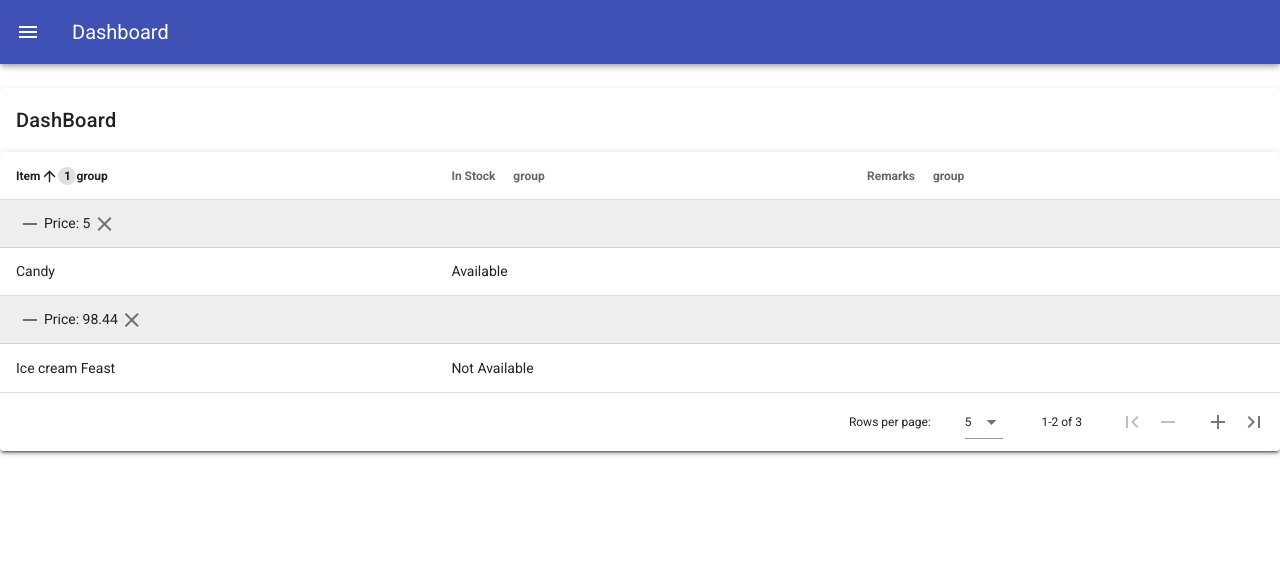
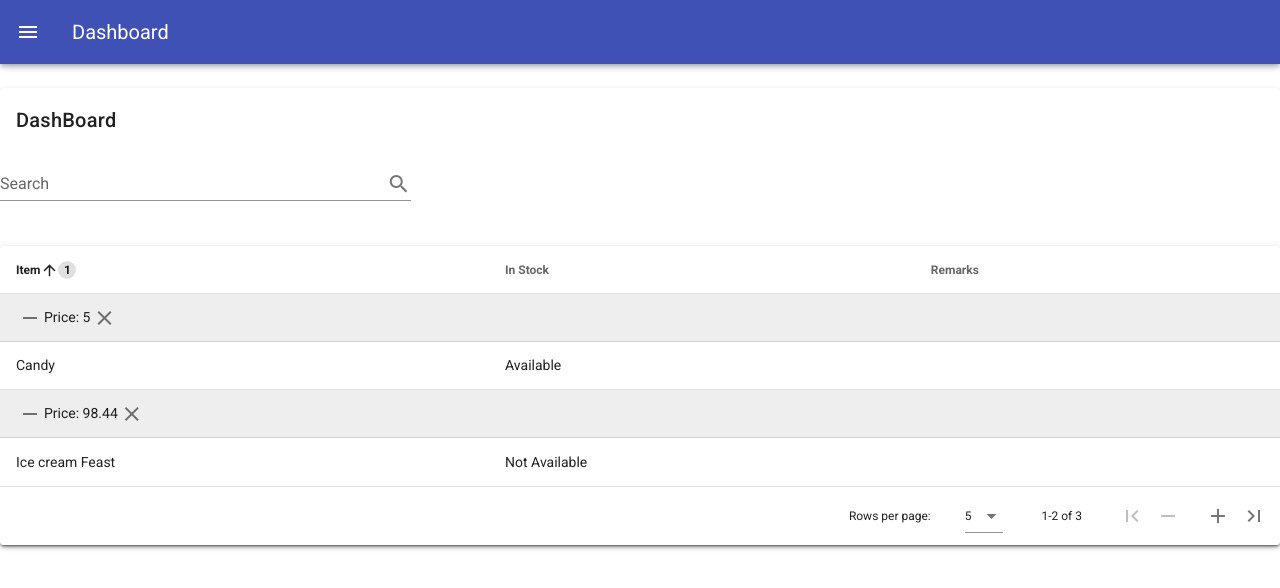
Before and after one commit to abdullah4a/SuperAdmin, a Vue app: page / in a window 1280 px wide. Shown: the top 588 px of the page. Built offline with nearby package versions, Linux system fonts and the light colour scheme.

Commit message:
Searching Done

```diff
--- a/src/components/Dashboard.vue
+++ b/src/components/Dashboard.vue
@@ -4,11 +4,23 @@
       <v-card-title>
         {{ ClassName }}
       </v-card-title>
+      <v-row>
+        <v-col md="4">
+          <v-text-field
+            v-model="serch"
+            append-icon="mdi-magnify"
+            label="Search"
+          ></v-text-field>
+        </v-col>
+      </v-row>
+      <v-row>
+        <v-col text-center>
           <v-data-table
             :headers="headers"
             :items="Items"
             :items-per-page="2"
             item-key="name"
+            :search="serch"
             sort-by="name"
             multi-sort
             group-by="price"
@@ -18,9 +30,10 @@
               prevIcon: 'mdi-minus',
               nextIcon: 'mdi-plus',
             }"
-        show-group-by
           >
           </v-data-table>
+        </v-col>
+      </v-row>
     </v-card>
   </v-app>
 </template>
```
Lines whose indentation alone changed are shown as unchanged.
